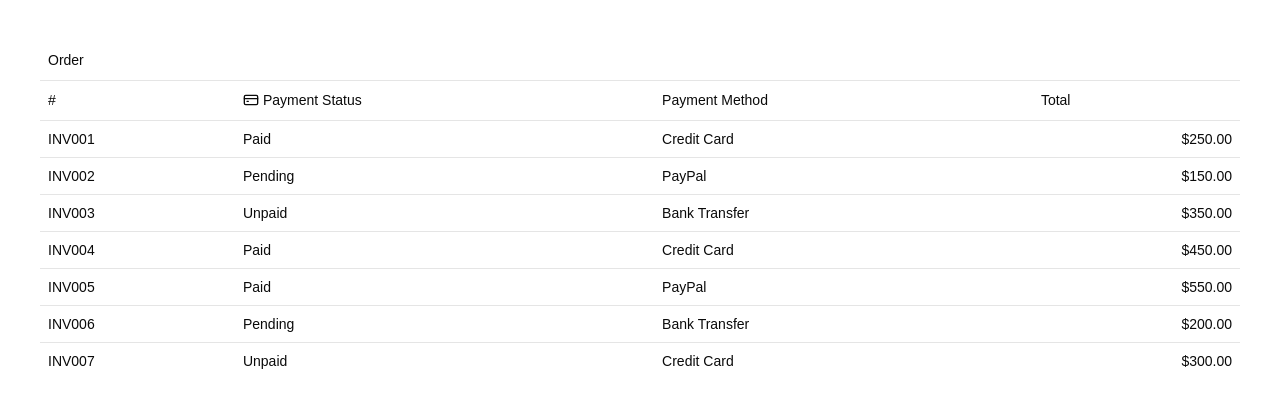
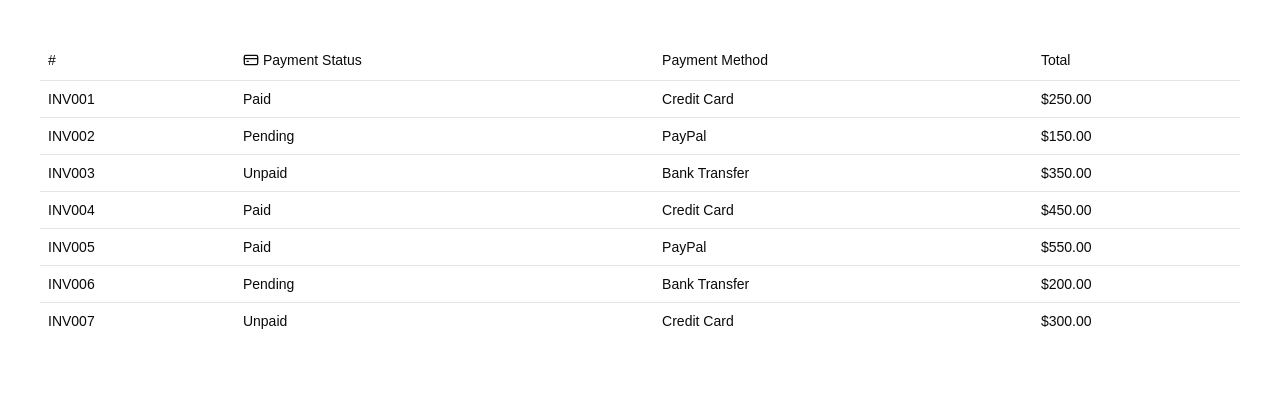
Before and after one commit to vinicius-mendes07/Data-Table, a React (Vite) app: page / in a window 1280 px wide. Shown: the top 408 px of the page. Built offline with nearby package versions, Linux system fonts and the light colour scheme.

Commit message:
feat: rendering rows

```diff
--- a/src/components/InvoicesTable/index.tsx
+++ b/src/components/InvoicesTable/index.tsx
@@ -19,13 +19,8 @@ export function InvoicesTable() {
     data: invoices,
     columns: [
       {
-        header: 'Order',
-        columns: [
-          {
-            accessorKey: 'invoice',
-            header: '#',
-          },
-        ],
+        accessorKey: 'invoice',
+        header: '#',
       },
       {
         accessorKey: 'paymentStatus',
@@ -66,12 +61,13 @@ export function InvoicesTable() {
         ))}
       </TableHeader>
       <TableBody>
-        {invoices.map((invoice) => (
-          <TableRow key={invoice.invoice}>
-            <TableCell className="font-medium">{invoice.invoice}</TableCell>
-            <TableCell>{invoice.paymentStatus}</TableCell>
-            <TableCell>{invoice.paymentMethod}</TableCell>
-            <TableCell className="text-right">{invoice.totalAmount}</TableCell>
+        {table.getRowModel().rows.map((row) => (
+          <TableRow key={row.id}>
+            {row.getAllCells().map((cell) => (
+              <TableCell key={cell.id}>
+                {flexRender(cell.column.columnDef.cell, cell.getContext())}
+              </TableCell>
+            ))}
           </TableRow>
         ))}
       </TableBody>
```
